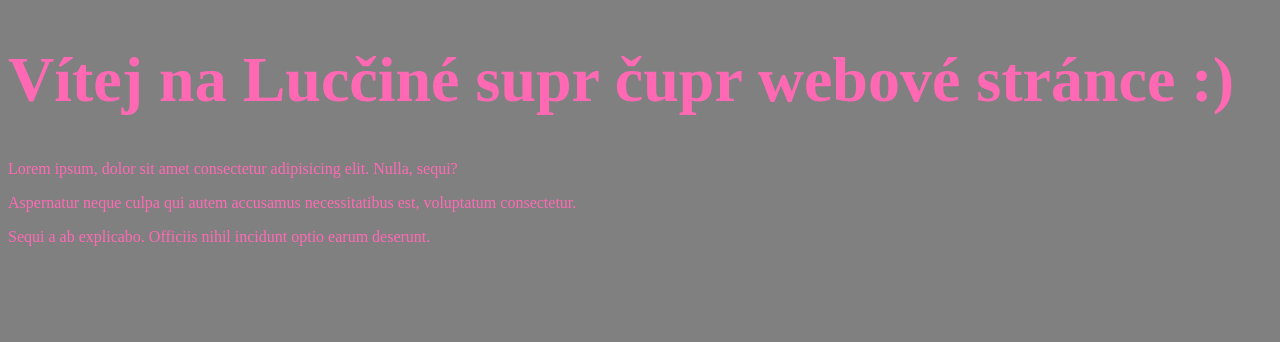
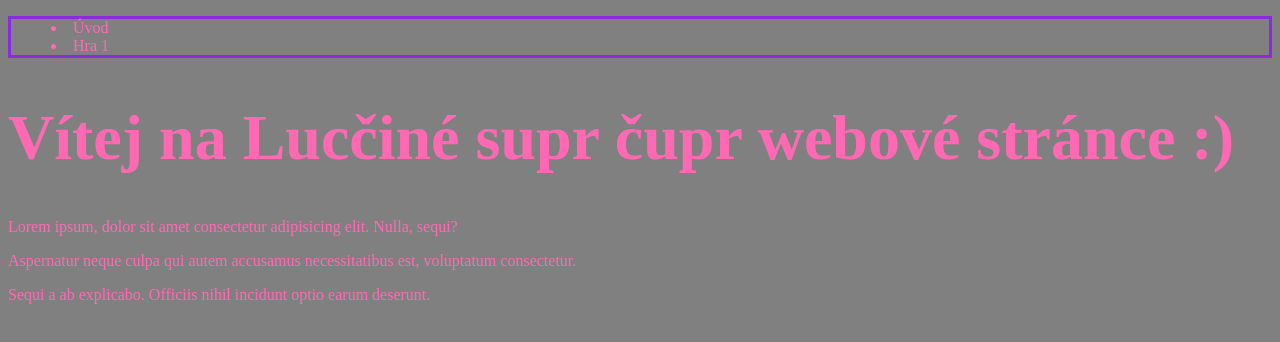
Before and after one commit to lucikt/druhy-projekt, a plain HTML site: page index.html in a window 1280 px wide. Drawn offline with Linux system fonts and the light colour scheme.

Commit message:
verze 2.2

```diff
--- a/index.html
+++ b/index.html
@@ -8,7 +8,10 @@
     <link rel="stylesheet" href="style.css">
 </head>
 <body>
-
+    <menu>
+        <li>Úvod</li>
+        <li>Hra 1</li>
+    </menu>
     <h1>Vítej na Lucčiné supr čupr webové stránce :)</h1>
     <p>Lorem ipsum, dolor sit amet consectetur adipisicing elit. Nulla, sequi?</p>
     <p>Aspernatur neque culpa qui autem accusamus necessitatibus est, voluptatum consectetur.</p>
--- a/style.css
+++ b/style.css
@@ -6,3 +6,9 @@ body{
 h1{
     font-size: 64px;
 }
+
+menu{
+    border-width: 3px;
+    border-style: solid;
+    border-color: blueviolet;
+}
```
